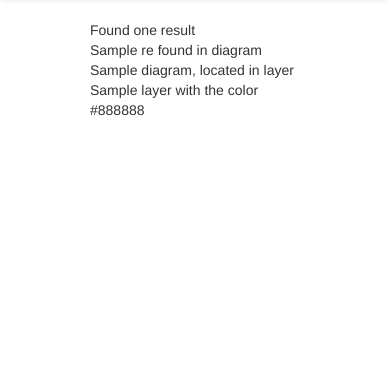
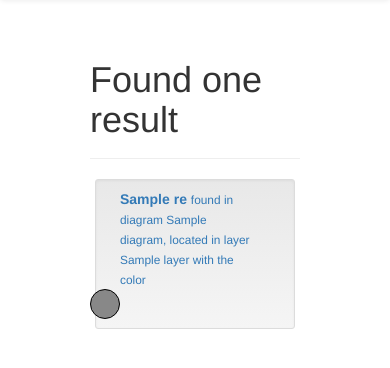
Before and after one commit to sql-viewer/SQLGlimpse, a Django app: template templates/search/results.html in a window 390 px wide. Shown: the part 52-420 px from the top of the page. Run offline with Django 3.2, Linux system fonts and the light colour scheme; the template is opened without the code that fills it: most values are stand-ins (such as "Sample title", 1, 10 or a date in 2020); data that the repository does not hold is empty; some libraries are stand-ins or nearby versions.

Commit message:
Add style to results page and new link to services

```diff
--- /dev/null
+++ b/static/css/search/results.css
@@ -0,0 +1,16 @@
+.result {
+    margin: 5px;
+    vertical-align: middle;
+
+}
+
+.color-circle {
+    width: 30px;
+    height: 30px;
+    border-radius: 20px;
+    border: thin solid;
+    font-size: 20px;
+    color: #000000;
+    background-color: #AAAAAA;
+    text-align: center;
+}
--- a/templates/search/results.html
+++ b/templates/search/results.html
@@ -5,18 +5,40 @@
 
 {% block title %}Search Results{% endblock %}
 
+{% block custom_css %}
+    <link rel="stylesheet" type="text/css" href="{% static 'css/search/results.css' %}"/>
+{% endblock %}
+
 {% block body %}
-    <div class="container-fluid col-xs-offset-2 col-xs-8">
-        {% if results|length > 0 %}
-            <div>
-                Found {{ results|length|apnumber }} result{% if results|length > 1 %}s{% endif %}
-            </div>
-            {% for res in results %}
-                <div></div>
-                {{ res.name }} found in diagram {{ res.diagram.name }}, located in layer {{ res.layer.name }} with the color {{ res.layer.color }}
-            {% endfor %}
-        {% else %}
-            No results found
-        {% endif %}
+    <div class="col-xs-offset-2 col-xs-8">
+        <div class="page-header">
+            <h1>
+                {% if results %}
+                    Found {{ results|length|apnumber }} result{% if results|length > 1 %}s{% endif %}
+                {% else %}
+                    No results found
+                {% endif %}
+            </h1>
+        </div>
+        {% for res in results %}
+            <a href="{% url 'diagram_details' version.model.id version.id res.diagram.id %}#{{ res.id }}">
+                <div class="well well-sm result">
+                    <div class="container">
+                        <div class="row">
+                            <div class="col-xs-11">
+                                <b>{{ res.name }}</b>
+                                <small>
+                                    found in diagram {{ res.diagram.name }}, located in layer {{ res.layer.name }} with the color
+                                </small>
+                            </div>
+                            <div class="col-xs-1">
+                                <div class="color-circle pull-right" style="background-color: {{ res.layer.color }}"></div>
+                            </div>
+                        </div>
+                    </div>
+                </div>
+            </a>
+        {% endfor %}
+    </div>
     </div>
 {% endblock %}
```
Also changed, not shown: sqlviewer/glimpse/services.py (+9 -5 lines).
